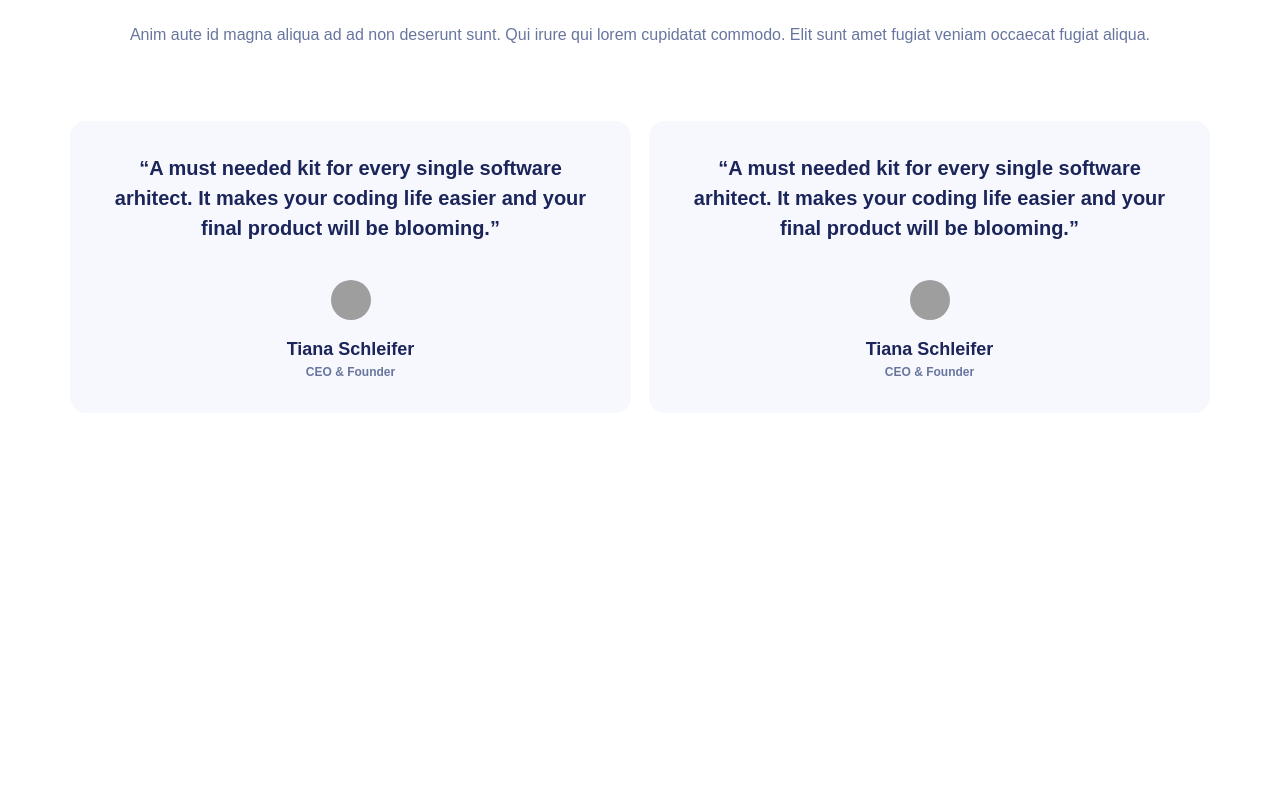
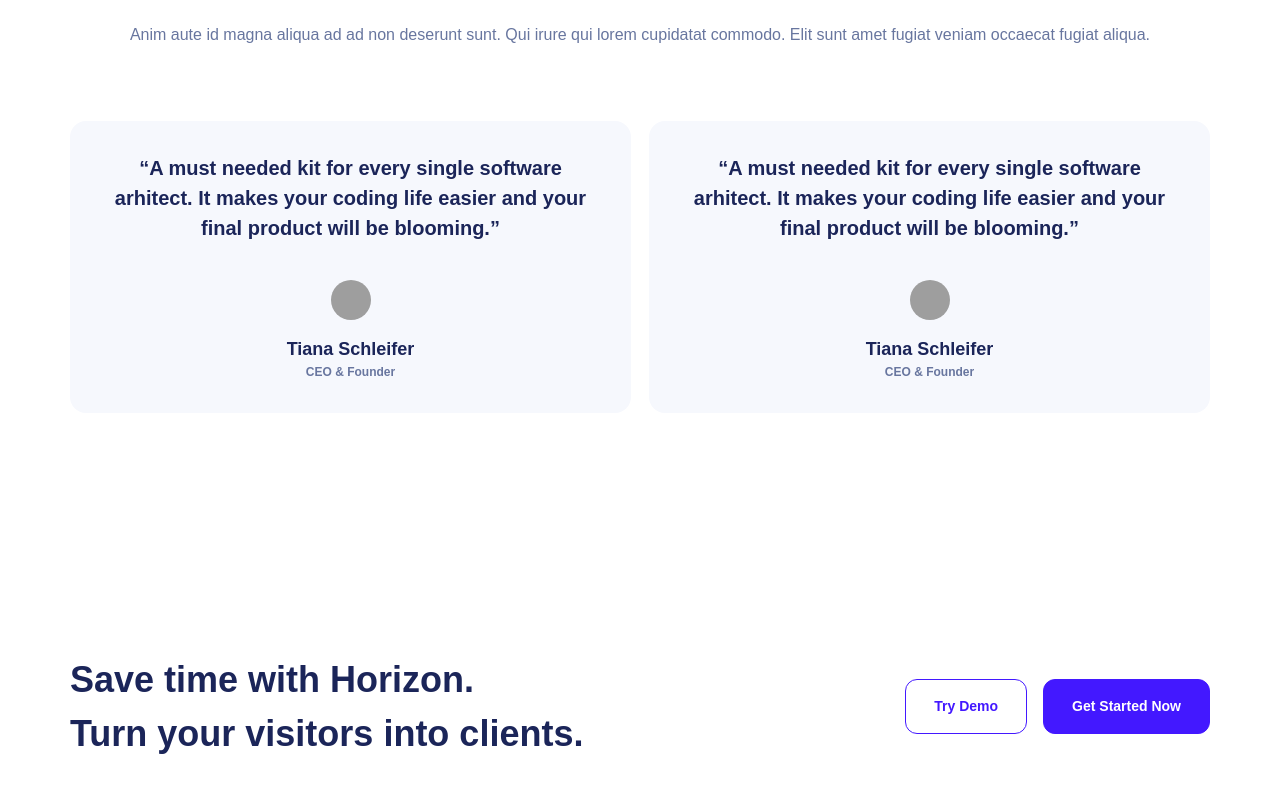
Before and after one commit to montrealdream/Learn-ReactJs, a React (Create React App) app: page / in a window 1280 px wide. Shown: the part 2580-3373 px from the top of the page. Before the commit the page ends 3113 px from the top, so only its background shows below. Built offline with nearby package versions, Linux system fonts and the light colour scheme; grey boxes are pictures that could not be loaded; the HTML template or start-up script is replaced by a standard one.

Commit message:
section 6

```diff
--- a/src/App.js
+++ b/src/App.js
@@ -6,6 +6,7 @@
 import { Section3 } from './components/Section3/Section3';
 import { Section4 } from './components/Section4/Section4';
 import { Section5 } from './components/Section5/Section5';
+import { Section6 } from './components/Section6/Section6';
 
 function App() {
   return (
@@ -16,6 +17,7 @@
       <Section3 />
       <Section4 />
       <Section5 />
+      <Section6 />
     </>
   );
 }
--- /dev/null
+++ b/src/components/Section6/Section6.jsx
@@ -0,0 +1,38 @@
+export const Section6 = () => {
+    return (
+        <>
+            <section className="py-[120px]">
+                <div className="container mx-auto">
+                    <div className="flex items-center justify-between">
+                        {/* content */}
+                        <div className="text-dark text-[36px]">
+                            <h3 className="font-[800]">
+                                Save time with Horizon.
+                            </h3>
+                            <span className="font-[600]">
+                                Turn your visitors into clients.
+                            </span>
+                        </div>
+
+
+                        {/* button */}
+                        <div className="flex items-center gap-x-[16px]">
+                            <a
+                                href="/"
+                                className="py-[16px] px-[28px] border-[1px] border-primary rounded-[12px] text-primary text-[14px] font-[700] hover:bg-primary hover:text-white hover:duration-1000"
+                            >
+                                Try Demo
+                            </a>
+                            <a
+                                href="/"
+                                className="py-[16px] px-[28px] border-[1px] border-primary rounded-[12px] text-white text-[14px] font-[700] bg-primary hover:bg-[#E9E3FF] hover:text-primary hover:border-white hover:duration-1000"
+                            >
+                                Get Started Now
+                            </a>
+                        </div>
+                    </div>
+                </div>
+            </section>
+        </>
+    );
+}
```
